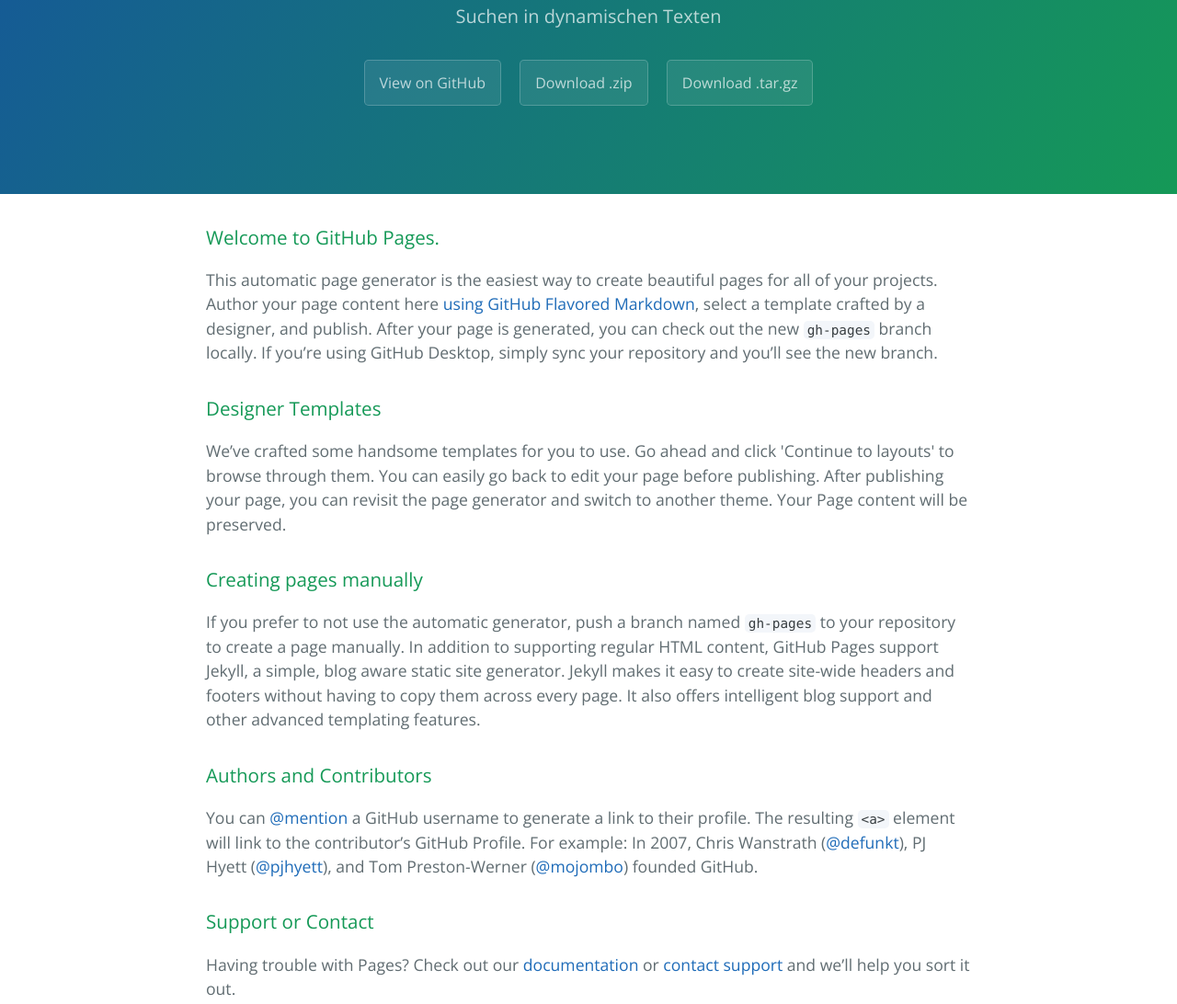
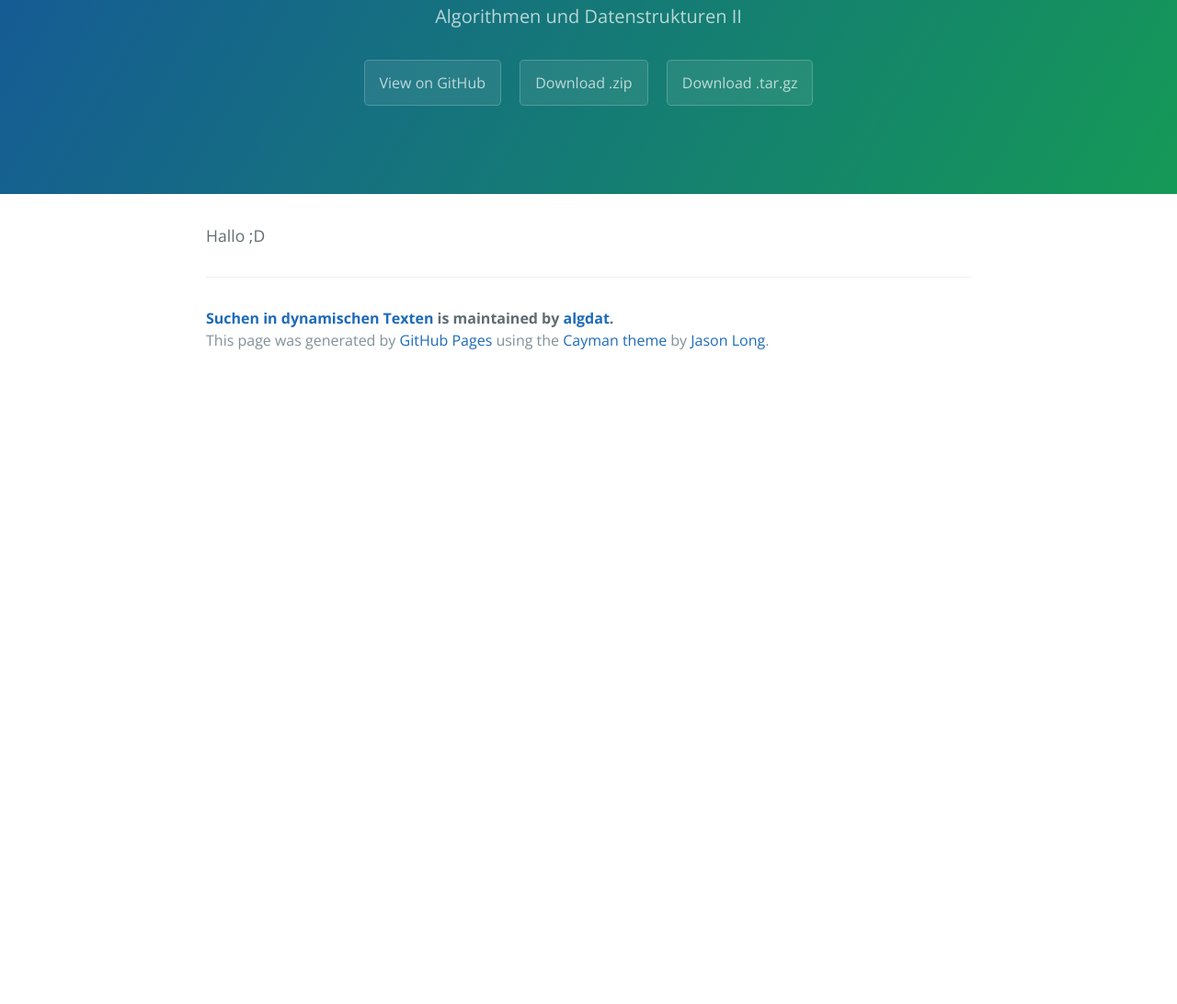
Before and after one commit to lenhuy2106/grp07-algdatII, a plain HTML site: page index.html in a window 1280 px wide. Shown: the part 172-1264 px from the top of the page at 92% size. After the commit the page ends 800 px from the top, so only its background shows below. Drawn offline with nearby package versions, Linux system fonts and the light colour scheme.

Commit message:
Create gh-pages branch via GitHub

```diff
--- a/index.html
+++ b/index.html
@@ -12,37 +12,14 @@
   <body>
     <section class="page-header">
       <h1 class="project-name">Suchen in dynamischen Texten</h1>
-      <h2 class="project-tagline">Suchen in dynamischen Texten</h2>
+      <h2 class="project-tagline">Algorithmen und Datenstrukturen II</h2>
       <a href="https://github.com/algdat/grp07-algdatII" class="btn">View on GitHub</a>
       <a href="https://github.com/algdat/grp07-algdatII/zipball/master" class="btn">Download .zip</a>
       <a href="https://github.com/algdat/grp07-algdatII/tarball/master" class="btn">Download .tar.gz</a>
     </section>
 
     <section class="main-content">
-      <h3>
-<a id="welcome-to-github-pages" class="anchor" href="#welcome-to-github-pages" aria-hidden="true"><span aria-hidden="true" class="octicon octicon-link"></span></a>Welcome to GitHub Pages.</h3>
-
-<p>This automatic page generator is the easiest way to create beautiful pages for all of your projects. Author your page content here <a href="https://guides.github.com/features/mastering-markdown/">using GitHub Flavored Markdown</a>, select a template crafted by a designer, and publish. After your page is generated, you can check out the new <code>gh-pages</code> branch locally. If you’re using GitHub Desktop, simply sync your repository and you’ll see the new branch.</p>
-
-<h3>
-<a id="designer-templates" class="anchor" href="#designer-templates" aria-hidden="true"><span aria-hidden="true" class="octicon octicon-link"></span></a>Designer Templates</h3>
-
-<p>We’ve crafted some handsome templates for you to use. Go ahead and click 'Continue to layouts' to browse through them. You can easily go back to edit your page before publishing. After publishing your page, you can revisit the page generator and switch to another theme. Your Page content will be preserved.</p>
-
-<h3>
-<a id="creating-pages-manually" class="anchor" href="#creating-pages-manually" aria-hidden="true"><span aria-hidden="true" class="octicon octicon-link"></span></a>Creating pages manually</h3>
-
-<p>If you prefer to not use the automatic generator, push a branch named <code>gh-pages</code> to your repository to create a page manually. In addition to supporting regular HTML content, GitHub Pages support Jekyll, a simple, blog aware static site generator. Jekyll makes it easy to create site-wide headers and footers without having to copy them across every page. It also offers intelligent blog support and other advanced templating features.</p>
-
-<h3>
-<a id="authors-and-contributors" class="anchor" href="#authors-and-contributors" aria-hidden="true"><span aria-hidden="true" class="octicon octicon-link"></span></a>Authors and Contributors</h3>
-
-<p>You can <a href="https://help.github.com/articles/basic-writing-and-formatting-syntax/#mentioning-users-and-teams" class="user-mention">@mention</a> a GitHub username to generate a link to their profile. The resulting <code>&lt;a&gt;</code> element will link to the contributor’s GitHub Profile. For example: In 2007, Chris Wanstrath (<a href="https://github.com/defunkt" class="user-mention">@defunkt</a>), PJ Hyett (<a href="https://github.com/pjhyett" class="user-mention">@pjhyett</a>), and Tom Preston-Werner (<a href="https://github.com/mojombo" class="user-mention">@mojombo</a>) founded GitHub.</p>
-
-<h3>
-<a id="support-or-contact" class="anchor" href="#support-or-contact" aria-hidden="true"><span aria-hidden="true" class="octicon octicon-link"></span></a>Support or Contact</h3>
-
-<p>Having trouble with Pages? Check out our <a href="https://help.github.com/pages">documentation</a> or <a href="https://github.com/contact">contact support</a> and we’ll help you sort it out.</p>
+      <p>Hallo ;D</p>
 
       <footer class="site-footer">
         <span class="site-footer-owner"><a href="https://github.com/algdat/grp07-algdatII">Suchen in dynamischen Texten</a> is maintained by <a href="https://github.com/algdat">algdat</a>.</span>
```
Also changed, not shown: params.json (+2 -2 lines).
